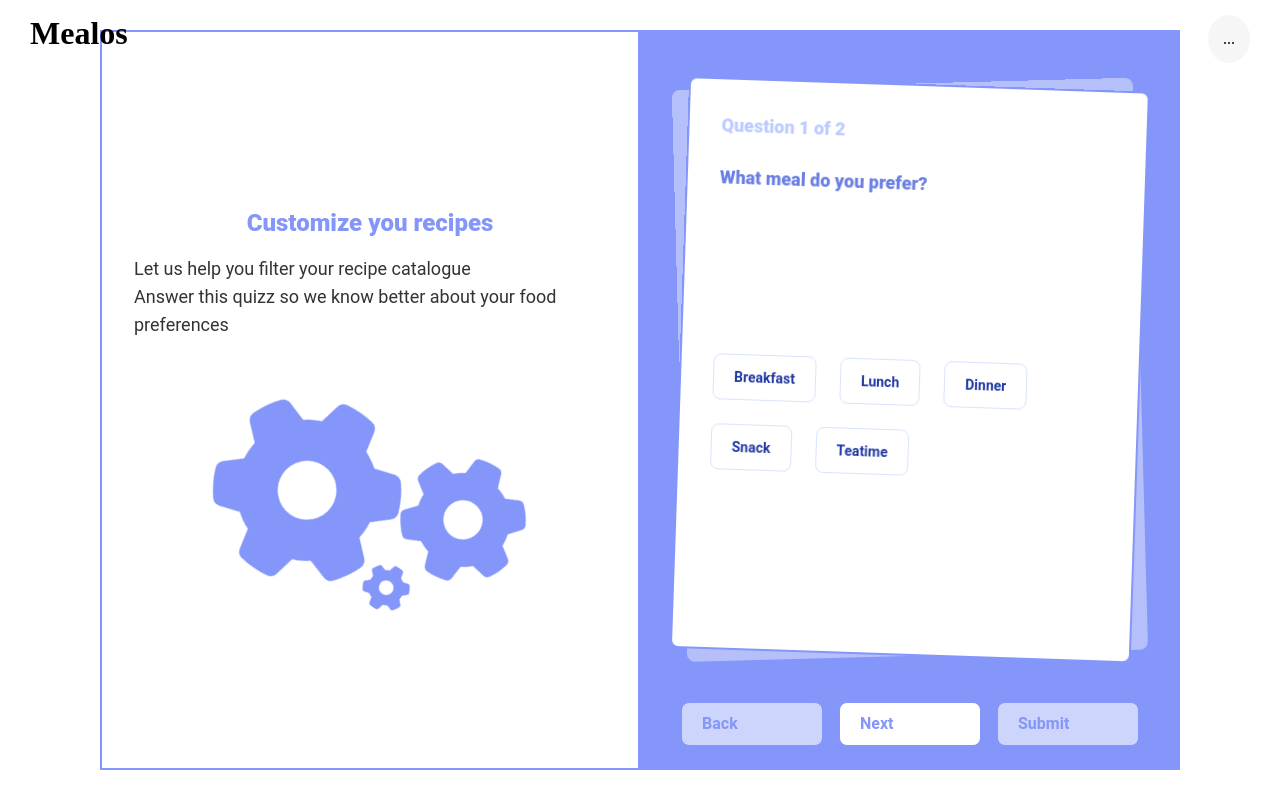
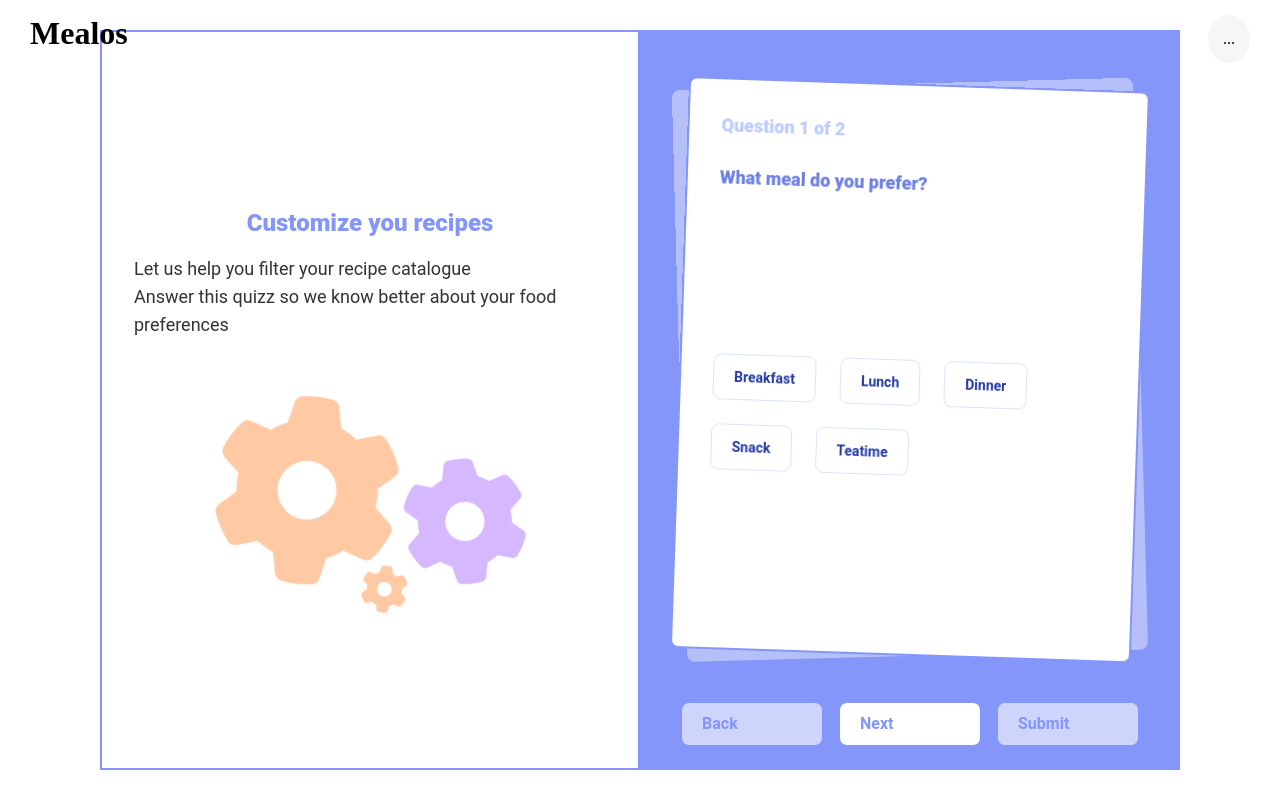
Before and after one commit to nawresncib12/pfa-front, a React (Create React App) app: page /quizz in a window 1280 px wide. Built offline with nearby package versions, Linux system fonts and the light colour scheme.

Commit message:
changed gear colors

```diff
--- a/src/components/atoms/GearsAnimation/GearsAnimation.styles.tsx
+++ b/src/components/atoms/GearsAnimation/GearsAnimation.styles.tsx
@@ -47,4 +47,5 @@ export const GearWrapper = styled(motion.div)`
 export const Gear = styled(FontAwesomeIcon)`
   width: 100%;
   height: 100%;
+  transition: color 0.5s ease-in;
 `;
--- a/src/components/atoms/GearsAnimation/GearsAnimation.tsx
+++ b/src/components/atoms/GearsAnimation/GearsAnimation.tsx
@@ -1,27 +1,54 @@
 import { faGear } from "@fortawesome/free-solid-svg-icons";
 import * as S from "./GearsAnimation.styles";
+import { useState, useEffect } from "react";
+import { useTheme } from "styled-components";
+import { generateRandomPastel } from "../../../utils";
 
 const GearsAnimation = () => {
+  const theme = useTheme();
+  const [gearColors, setGearColors] = useState<string[]>([]);
+
+  useEffect(() => {
+    const interval = setInterval(() => {
+      setGearColors([
+        generateRandomPastel(theme),
+        generateRandomPastel(theme),
+        generateRandomPastel(theme),
+      ]);
+    }, 1000);
+
+    return () => clearInterval(interval);
+  }, [generateRandomPastel, theme]);
+
   return (
     <S.GearsAnimationContainer>
       <S.BiggerGearsAnimationContainer>
         <S.GearWrapper
           animate={{ rotate: 360 }}
-          transition={{ duration: 5, repeat: Infinity, ease: "linear" }}
+          transition={{ duration: 8, repeat: Infinity, ease: "linear" }}
         >
-          <S.Gear icon={faGear} />
+          <S.Gear
+            icon={faGear}
+            style={{ color: gearColors[0] || generateRandomPastel(theme) }}
+          />
         </S.GearWrapper>
         <S.GearWrapper
           animate={{ rotate: -360 }}
-          transition={{ duration: 5, repeat: Infinity, ease: "linear" }}
+          transition={{ duration: 8, repeat: Infinity, ease: "linear" }}
         >
-          <S.Gear icon={faGear} />
+          <S.Gear
+            icon={faGear}
+            style={{ color: gearColors[1] || generateRandomPastel(theme) }}
+          />
         </S.GearWrapper>
         <S.GearWrapper
           animate={{ rotate: 360 }}
-          transition={{ duration: 5, repeat: Infinity, ease: "linear" }}
+          transition={{ duration: 8, repeat: Infinity, ease: "linear" }}
         >
-          <S.Gear icon={faGear} />
+          <S.Gear
+            icon={faGear}
+            style={{ color: gearColors[2] || generateRandomPastel(theme) }}
+          />
         </S.GearWrapper>
       </S.BiggerGearsAnimationContainer>
     </S.GearsAnimationContainer>
--- a/src/components/atoms/card/Card.style.tsx
+++ b/src/components/atoms/card/Card.style.tsx
@@ -1,4 +1,5 @@
 import styled, { css } from "styled-components";
+import { generateRandomPastel } from "../../../utils";
 
 export const primaryButtonStyle = css`
   background-color: ${({ theme }) => theme.colors.primary[500]};
@@ -17,26 +18,13 @@ export const Card = styled.div`
   background-color: #f6f6f6;
 `;
 
-const getRandomColor=()=>{
-    const colors=[  "lightPink",
-    "darkPink",
-    "lightPurple",
-    "lightBlue",
-    "darkBlue",
-    "lightYellow",
-    "darkYellow",
-    "lightOrange",
-    "darkOrange"]
-    return colors[Math.floor(Math.random() * colors.length)]
-}
-
 export const Card_img = styled.div`
   width: 150px;
   height: 150px;
   overflow: hidden;
   border-radius: 100%;
   margin: -60px auto 0;
-  box-shadow: 0px 0px 0px 4px ${({ theme }) => theme.colors.pastels[getRandomColor()]};
+  box-shadow: 0px 0px 0px 4px ${({ theme }) => generateRandomPastel(theme)};
 
   img {
     width: 100%;
--- a/src/utils/index.ts
+++ b/src/utils/index.ts
@@ -1,3 +1,22 @@
+import { DefaultTheme } from "styled-components";
+import { Pastels } from "../theme/theme";
+
 export function capitalizeFirstLetter(s: string) {
-    return s.charAt(0).toUpperCase() + s.slice(1);
+  return s.charAt(0).toUpperCase() + s.slice(1);
 }
+
+export const generateRandomPastel = (theme: DefaultTheme): string => {
+  const colors: (keyof Pastels)[] = [
+    "lightPink",
+    "darkPink",
+    "lightPurple",
+    "lightBlue",
+    "darkBlue",
+    "lightYellow",
+    "darkYellow",
+    "lightOrange",
+    "darkOrange",
+  ];
+  const colorName = colors[Math.floor(Math.random() * colors.length)];
+  return theme.colors.pastels[colorName] as string;
+};
```
